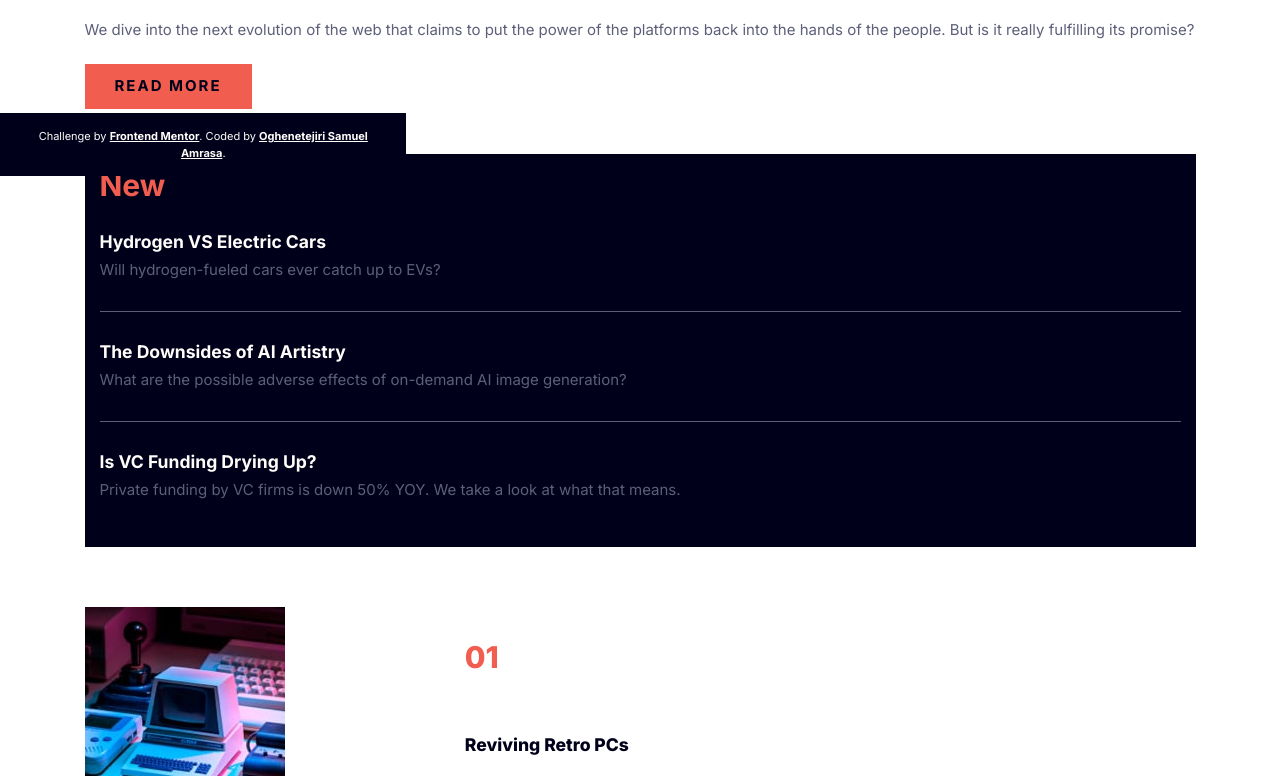
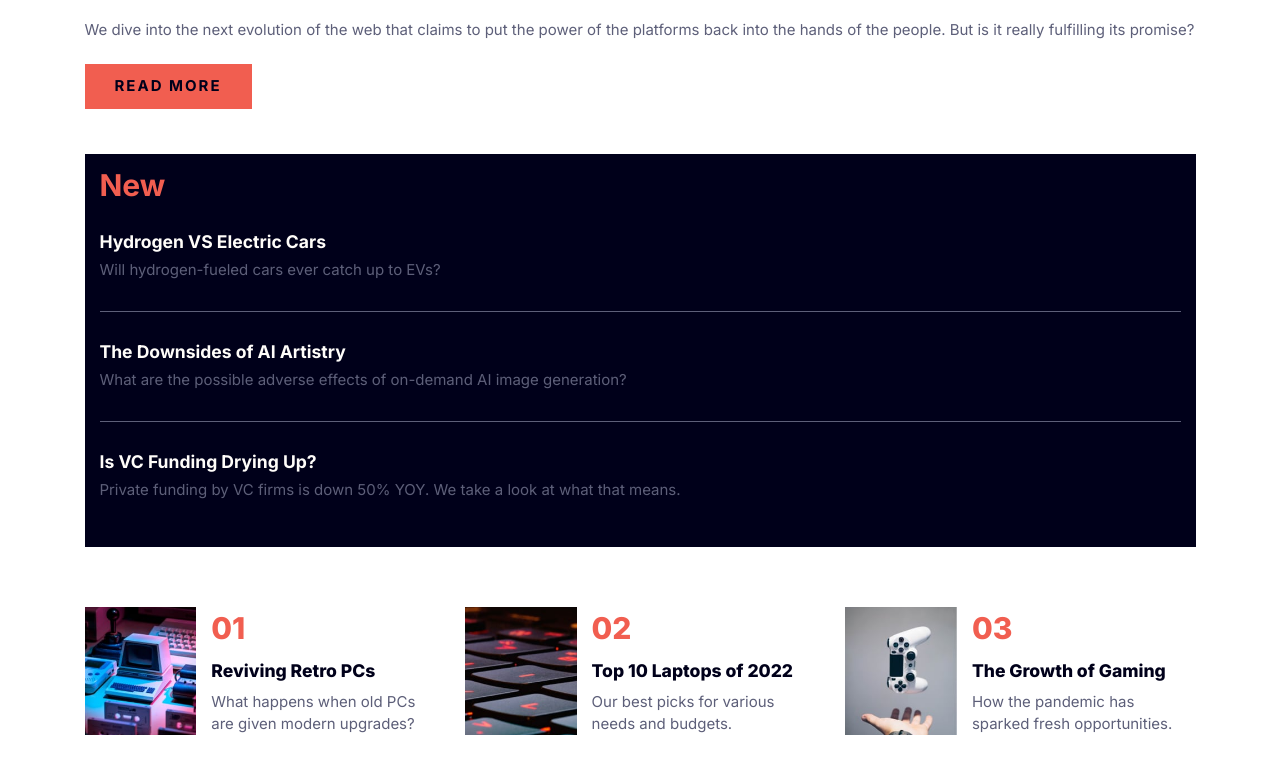
Before and after one commit to Tejiri-A/news-homepage-main, a website built with Vite: page index.html in a window 1280 px wide. Shown: the part 624-1400 px from the top of the page. Built offline with nearby package versions, Linux system fonts and the light colour scheme.

Commit message:
style: enhance highlighted stories layout with image container, fix grid layout issues and adjust footer positioning

```diff
--- a/index.html
+++ b/index.html
@@ -93,11 +93,13 @@
 
       <section class="highlighted-stories">
         <div class="highlighted-stories__item">
+          <div class="highlighted-stories__item-img-container">
             <img
               src="./src/assets/images/image-retro-pcs.jpg"
               alt="retro pc"
               class="highlighted-stories__item-img"
             />
+          </div>
 
             <span class="highlighted-stories__item-number">01</span>
             <h3 class="heading-3">Reviving Retro PCs</h3>
@@ -108,11 +110,13 @@
         </div>
 
         <div class="highlighted-stories__item">
+          <div class="highlighted-stories__item-img-container">
             <img
               src="./src/assets/images/image-top-laptops.jpg"
               alt="ptop keyboard"
               class="highlighted-stories__item-img"
             />
+          </div>
 
             <span class="highlighted-stories__item-number">02</span>
             <h3 class="heading-3">Top 10 Laptops of 2022</h3>
@@ -123,17 +127,19 @@
         </div>
 
         <div class="highlighted-stories__item">
+          <div class="highlighted-stories__item-img-container">
             <img
               src="./src/assets/images/image-gaming-growth.jpg"
               alt="controller"
               class="highlighted-stories__item-img"
             />
+          </div>
             <span class="highlighted-stories__item-number">03</span>
             <h3 class="heading-3">The Growth of Gaming</h3>
             <p class="paragraph-1">
               How the pandemic has sparked fresh opportunities.
             </p>
-        </div>
+
       </section>
     </main>
 
--- a/src/sass/base/_base.scss
+++ b/src/sass/base/_base.scss
@@ -22,24 +22,24 @@ $font-extrabold: 800;
 // Based on a 7.5px baseline (1rem = 15px, 0.5rem = 7.5px)
 $base-spacing: 1rem; // 15px
 
-$spacing-none: 0;        // 0px
-$spacing-xxs:  0.25rem;  // 3.75px  (0.25 * 15)
-$spacing-xs:   0.5rem;  // 7.5px   (0.5 * 15)
-$spacing-sm:   0.75rem;  // 11.25px (0.75 * 15)
-$spacing-md:   1rem;    // 15px    (1 * 15)
-$spacing-lg:   1.5rem;  // 22.5px  (1.5 * 15)
-$spacing-xl:   2rem;    // 30px    (2 * 15)
-$spacing-xxl:  3rem;    // 45px    (3 * 15)
-$spacing-xxxl: 4rem;    // 60px    (4 * 15)
+$spacing-none: 0; // 0px
+$spacing-xxs: 0.25rem; // 3.75px  (0.25 * 15)
+$spacing-xs: 0.5rem; // 7.5px   (0.5 * 15)
+$spacing-sm: 0.75rem; // 11.25px (0.75 * 15)
+$spacing-md: 1rem; // 15px    (1 * 15)
+$spacing-lg: 1.5rem; // 22.5px  (1.5 * 15)
+$spacing-xl: 2rem; // 30px    (2 * 15)
+$spacing-xxl: 3rem; // 45px    (3 * 15)
+$spacing-xxxl: 4rem; // 60px    (4 * 15)
 
 // Font sizes
-$font-size-xs: 0.75rem;    // 11.25px (0.75 * 15)
-$font-size-sm: 0.875rem;   // 13.125px (0.875 * 15)
-$font-size-base: 1rem;    // 15px (1 * 15)  -  Typically the base font size
-$font-size-lg: 1.125rem;  // 16.875px (1.125 * 15)
-$font-size-xl: 1.25rem;   // 18.75px (1.25 * 15)
-$font-size-h3: 1.5rem;   // 22.5px (1.5 * 15) -  Heading 3
-$font-size-h2: 2rem;     // 30px (2 * 15)   -  Heading 2
+$font-size-xs: 0.75rem; // 11.25px (0.75 * 15)
+$font-size-sm: 0.875rem; // 13.125px (0.875 * 15)
+$font-size-base: 1rem; // 15px (1 * 15)  -  Typically the base font size
+$font-size-lg: 1.125rem; // 16.875px (1.125 * 15)
+$font-size-xl: 1.25rem; // 18.75px (1.25 * 15)
+$font-size-h3: 1.5rem; // 22.5px (1.5 * 15) -  Heading 3
+$font-size-h2: 2rem; // 30px (2 * 15)   -  Heading 2
 $font-size-h1: 2.5rem;
 
 // Media queries
@@ -53,6 +53,6 @@ $breakpoint-extra-large: 112.5em; // 1800px
 }
 
 body {
+  position: relative;
   font-family: $font-primary;
-  overflow: hidden;
 }
--- a/src/sass/layout/_footer.scss
+++ b/src/sass/layout/_footer.scss
@@ -1,11 +1,14 @@
 .footer {
-  position: absolute;
-  bottom: 0;
+  // position: absolute;
+  // bottom: 0;
+  // left: 0;
+  // right: 0;
   background-color: $color-neutral-very-dark-blue;
   padding: $spacing-md;
   font-size: 11px;
   text-align: center;
   color: $color-neutral-off-white;
+  overflow: hidden;
 
   .container{
     width: min(90%, 1111px);
--- a/src/sass/layout/_highlights.scss
+++ b/src/sass/layout/_highlights.scss
@@ -1,15 +1,25 @@
 .highlighted-stories{
     margin: $spacing-xxxl 0;
-    display: flex;
-    flex-direction: column;
+    // display: flex;
+    // flex-direction: column;
+    // gap: $spacing-xl;
+
+    // @media only screen and (min-width: $breakpoint-medium) {
+    //     flex-direction: row;
+    //     align-items: center;
+    // }
+    display: grid;
     gap: $spacing-xl;
+    grid-template-columns: repeat(auto-fit, minmax(323px, 1fr));
 
     &__item{
         display: grid;
         grid-template-columns: 1fr 2fr;
-        grid-template-rows: repeat(3, max-content);
+
+        grid-template-rows: repeat(3, 42.7px);
         column-gap: $spacing-md;
         align-items: center;
+
 
         &-number{
             font-size: $font-size-h2;
@@ -17,8 +27,15 @@
             color: $color-primary-soft-red;
         }
 
+        &-img-container{
+            grid-row: 1/-1;
+            height: 100%;
+        }
+
         &-img{
-            grid-row: 1/-1;
+            width: 100%;
+            height: 100%;
+            object-fit: cover;
         }
     }
 }
```
Lines whose indentation alone changed are shown as unchanged.
